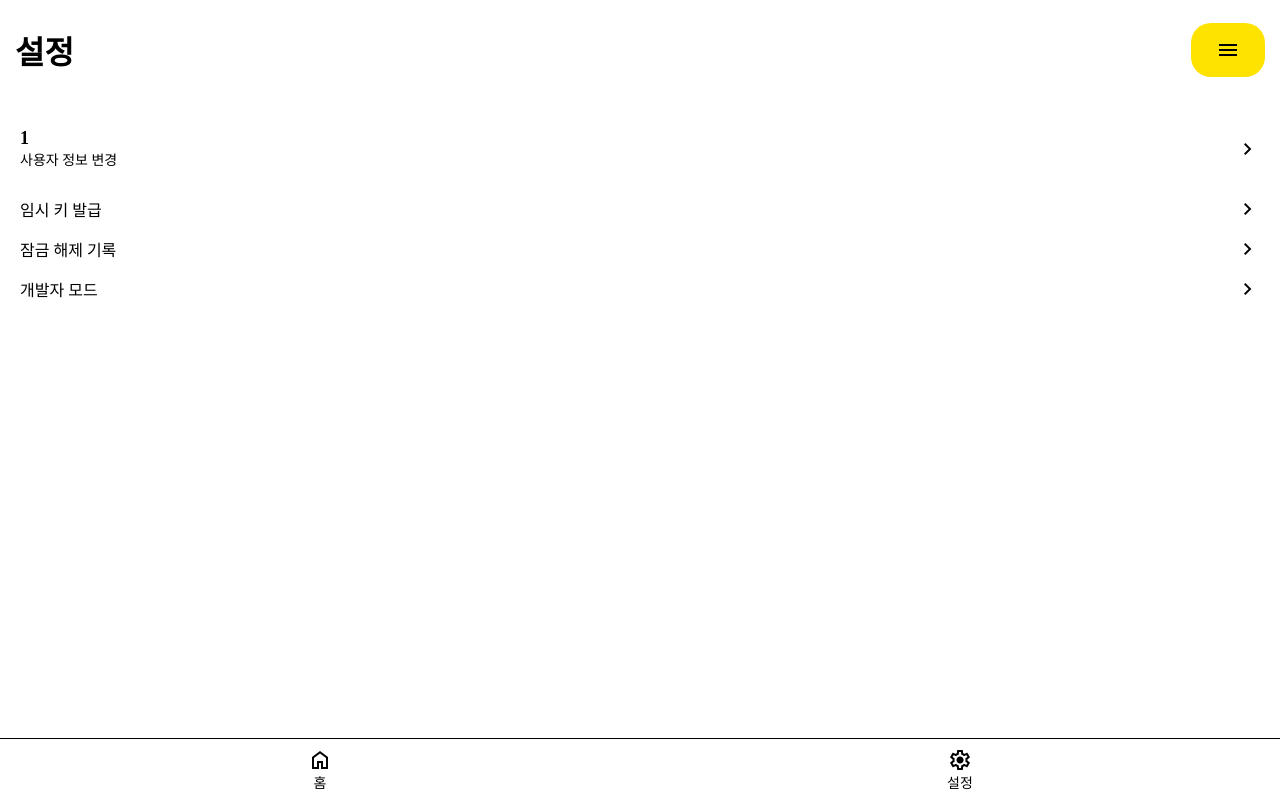
After one commit to jihun-io/dooropener, a Flask app: page /settings in a window 1280 px wide. The commit adds this page. Run offline with Flask 3, Linux system fonts and the light colour scheme; the visitor is signed in with stand-in values (Sample User, id 1); some web fonts are replaced.

Commit message:
설정 창 반영

```diff
--- a/app.py
+++ b/app.py
@@ -159,6 +159,12 @@ def logout():
 def webapp():
     return render_template('webapp.html')
 
+@app.route('/settings')
+def settings():
+    if 'user_id' in session:
+        return render_template('settings.html', username=session['user_id'])
+    else:
+        return redirect(url_for('index'))
 
 
 
--- a/static/css/style.css
+++ b/static/css/style.css
@@ -254,6 +254,53 @@ a .material-symbols-outlined { font-size: 14px; }
 
 }
 
+.settings_wrapper {
+  width: 100%;
+  height: calc(100% - 62px - 100px);
+  justify-content: start!important;
+  align-items: start!important;
+  padding: 20px;
+  display: flex;
+  flex-direction: column;
+
+}
+
+.settings_items {
+  width: 100%;
+}
+
+.settings_row {
+  width: 100%;
+  display: flex;
+  flex-direction: row;
+  justify-content: space-between;
+  align-items: center;
+  margin: 8px 0px 8px 0px;
+}
+
+.account_wrapper {
+  margin-bottom: 20px;
+}
+
+.account_info {
+  display: block;
+}
+
+.username {
+  font-weight: bold;
+  font-size: 18px;
+}
+
+.user_modify {
+  font-size: 14px;
+}
+
+.settings_wrapper span {
+
+  margin: 0px;
+
+}
+
 .copyright {
   font-size: 12px!important;
 }
--- /dev/null
+++ b/templates/settings.html
@@ -0,0 +1,98 @@
+<html>
+
+<head>
+  <title>DoorOpener</title>
+  <!-- <link rel="stylesheet" href="style.css"> -->
+  <meta name="viewport"
+    content="width=device-width, initial-scale=1, maximum-scale=1.0, minimum-scale=1.0, user-scalable=no, viewport-fit=cover">
+
+  <!-- iOS 웹 앱 생성 코드 -->
+  <meta name="apple-mobile-web-app-capable" content="yes">
+  <meta name="apple-mobile-web-app-status-bar-style" content="black-translucent">
+  <!-- <link rel="manifest" href="/manifest.json"> -->
+
+  <link rel="stylesheet" href=" {{ url_for('static', filename='css/style.css') }}">
+  <link rel="stylesheet" href="../static/css/style.css">
+
+
+  <link rel="stylesheet"
+    href="https://fonts.googleapis.com/css2?family=Material+Symbols+Outlined:opsz,wght,FILL,GRAD@20..48,100..700,0..1,-50..200" />
+</head>
+
+<body>
+  <header>
+    <div class="header_wrapper">
+      <h1>설정</h1>
+      <button class="hamburger" onclick="location.href='/success'">
+        <span class="material-symbols-outlined">
+          menu
+        </span>
+      </button>
+    </div>
+  </header>
+
+  <main class="settings_wrapper">
+      <div class="settings_row account_wrapper">
+        <div class="account_info">
+          <p class="username">{{ username }}</p>
+          <p class="user_modify">사용자 정보 변경</p>
+        </div>
+        <span class="material-symbols-outlined">chevron_right</span>
+      </div>
+
+      <div class="settings_items">
+        <div class="settings_row tempkey">
+          <p class="settings_items_text">임시 키 발급</p>
+          <span class="material-symbols-outlined">chevron_right</span>
+        </div>
+      </div>
+
+      <div class="settings_items">
+        <div class="settings_row openlog">
+          <p class="settings_items_text">잠금 해제 기록</p>
+          <span class="material-symbols-outlined">chevron_right</span>
+        </div>
+      </div>
+
+      <div class="settings_items">
+        <div class="settings_row devmod">
+          <p class="settings_items_text">개발자 모드</p>
+          <span class="material-symbols-outlined">chevron_right</span>
+        </div>
+      </div>
+
+
+
+
+
+
+
+
+  </main>
+
+
+
+  <footer>
+    <div class="homebtn" onclick="location.href='/'">
+      <span class="material-symbols-outlined">
+        home
+      </span>
+      <p>홈</p>
+    </div>
+    <div class="settingbtn" onclick="location.href='/settings'">
+      <span class="material-symbols-outlined">
+        settings
+      </span>
+      <p>설정</p>
+    </div>
+  </footer>
+
+
+
+
+
+</body>
+
+
+
+</html>
```
